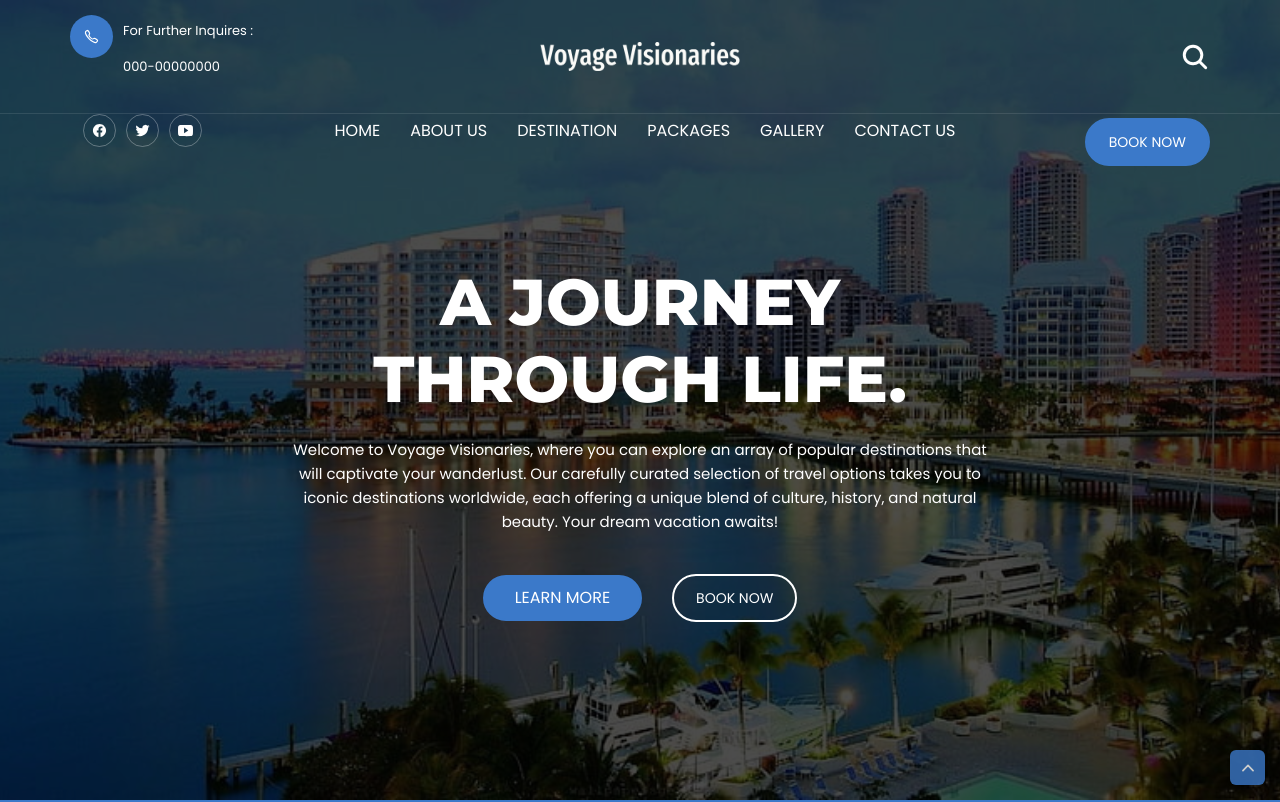
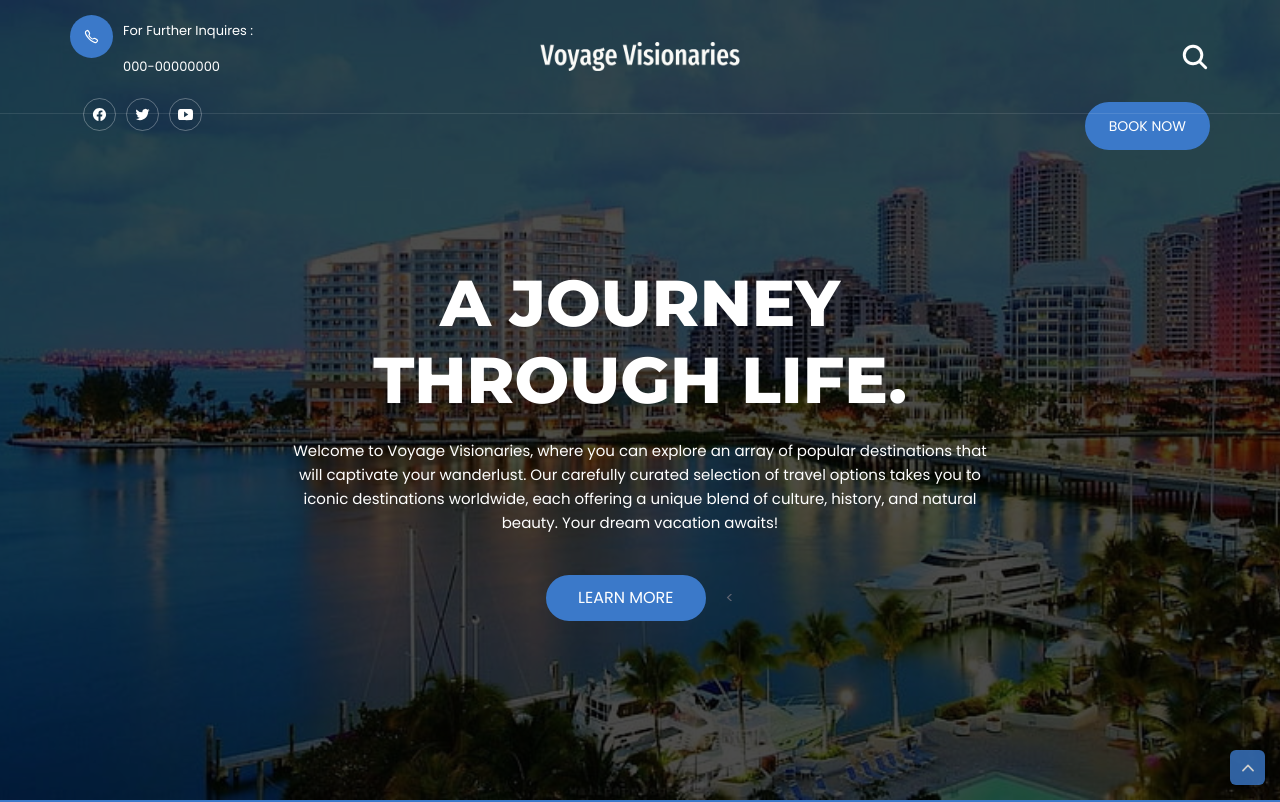
Before and after one commit to Banjot-Kullar/Voyage-Visionaries, a plain HTML site: page index.html in a window 1280 px wide. Shown: the top 802 px of the page. Drawn offline with nearby package versions, Linux system fonts and the light colour scheme; files that its build step writes are made by us from their sources.

Commit message:
Update Index.html

```diff
--- a/index.html
+++ b/index.html
@@ -102,7 +102,7 @@
 
                     </div>
 
-                    <ul class="navbar-list">
+                  <!--  <ul class="navbar-list">
 
                         <li>
                             <a href="#home" class="navbar-link" data-nav-link>home</a>
@@ -127,10 +127,10 @@
                         <li>
                             <a href="contact-us.html" class="navbar-link" data-nav-link>contact us</a>
                         </li>
-                    </ul>
+                    </ul> -->
                 </nav>
 
-                <div class="header-btn">
+                 <div class="header-btn">
                     <a href="booking.html" class="btn btn-primary">Book Now</a>
                 </div>
 
@@ -162,9 +162,9 @@
                     <div class="btn-group">
                         <button class="btn btn-primary">Learn More</button>
 
-                        <div class="header-btn">
+                   <<!--     <div class="header-btn">
                             <a href="booking.html" class="btn btn-secondary">Book Now</a>
-                        </div>
+                        </div> -->
                     </div>
                 </div>
             </section>
```
